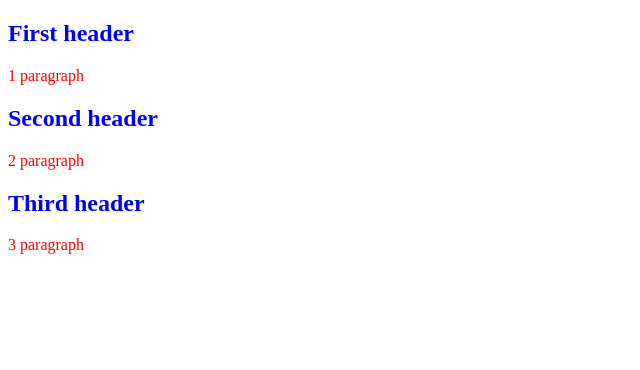
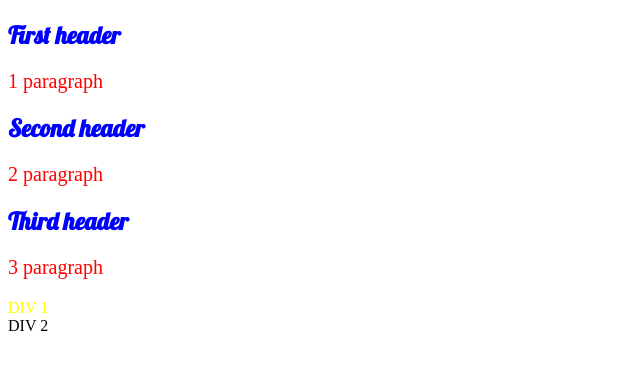
Before and after one commit to JustynaKuznikk/CSS-course, a plain HTML site: page index.html in a window 1280 px wide. Shown: the whole page, without its empty margins (0-640 px from the left). Drawn offline with Linux system fonts and the light colour scheme.

Commit message:
lobster font

```diff
--- a/index.html
+++ b/index.html
@@ -2,9 +2,16 @@
 <html>
 <head>
 	<title>My Website</title>
+	<link href="https://fonts.googleapis.com/css?family=Lobster" rel="stylesheet" type="text/css">
 	<style>
-		h2{color: blue}
-		p{color: red}
+		h2{color: blue;
+			font-family: Lobster;}
+		p{color: red;
+			font-size: 20px;}
+		.yellow-text{
+			color: yellow;
+
+		}
 	</style>
 </head>
 <body>
@@ -14,6 +21,8 @@
 	<p>2 paragraph</p>
 	<h2>Third header</h2>
 	<p>3 paragraph</p>
+	<div class="yellow-text">DIV 1</div>
+	<div>DIV 2</div>
 
 </body>
 </html>
```
